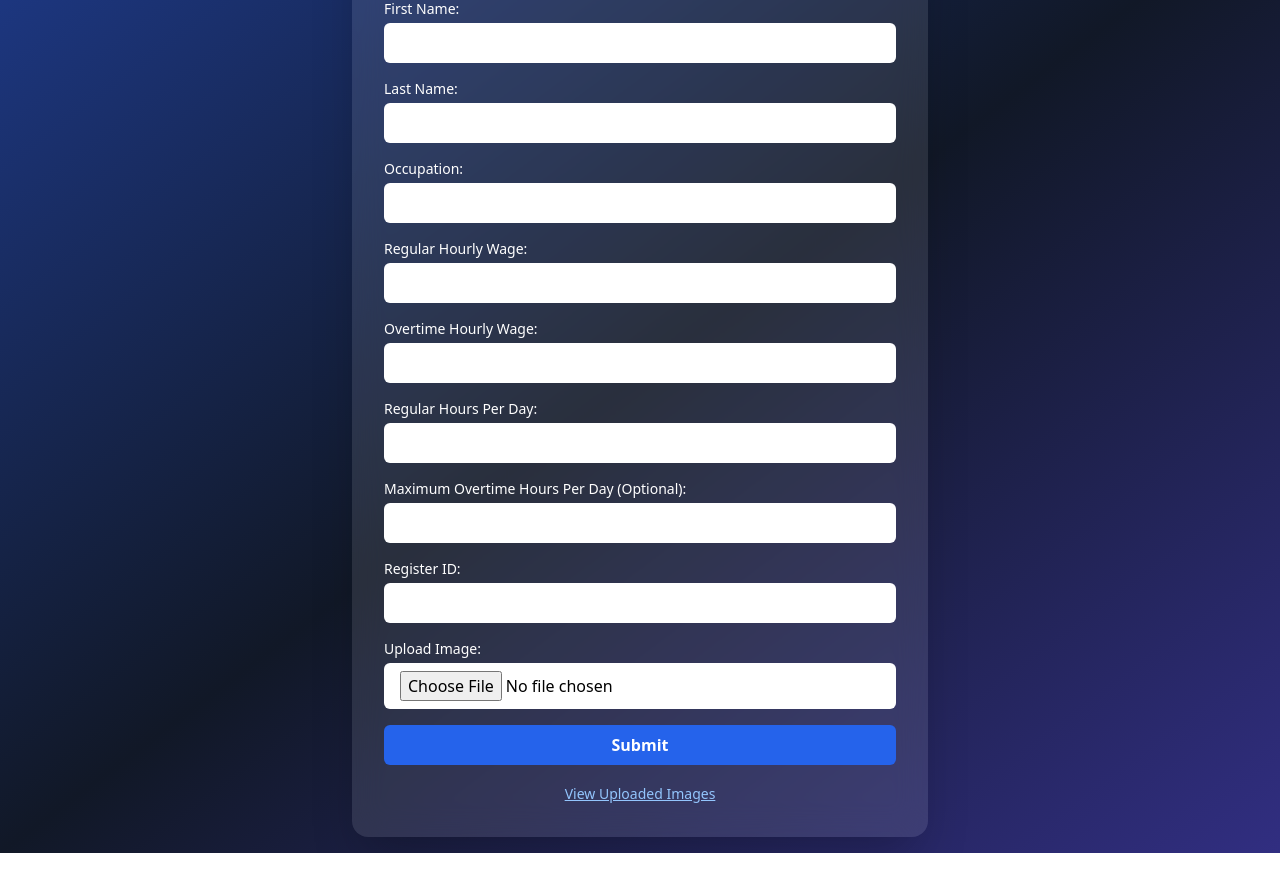
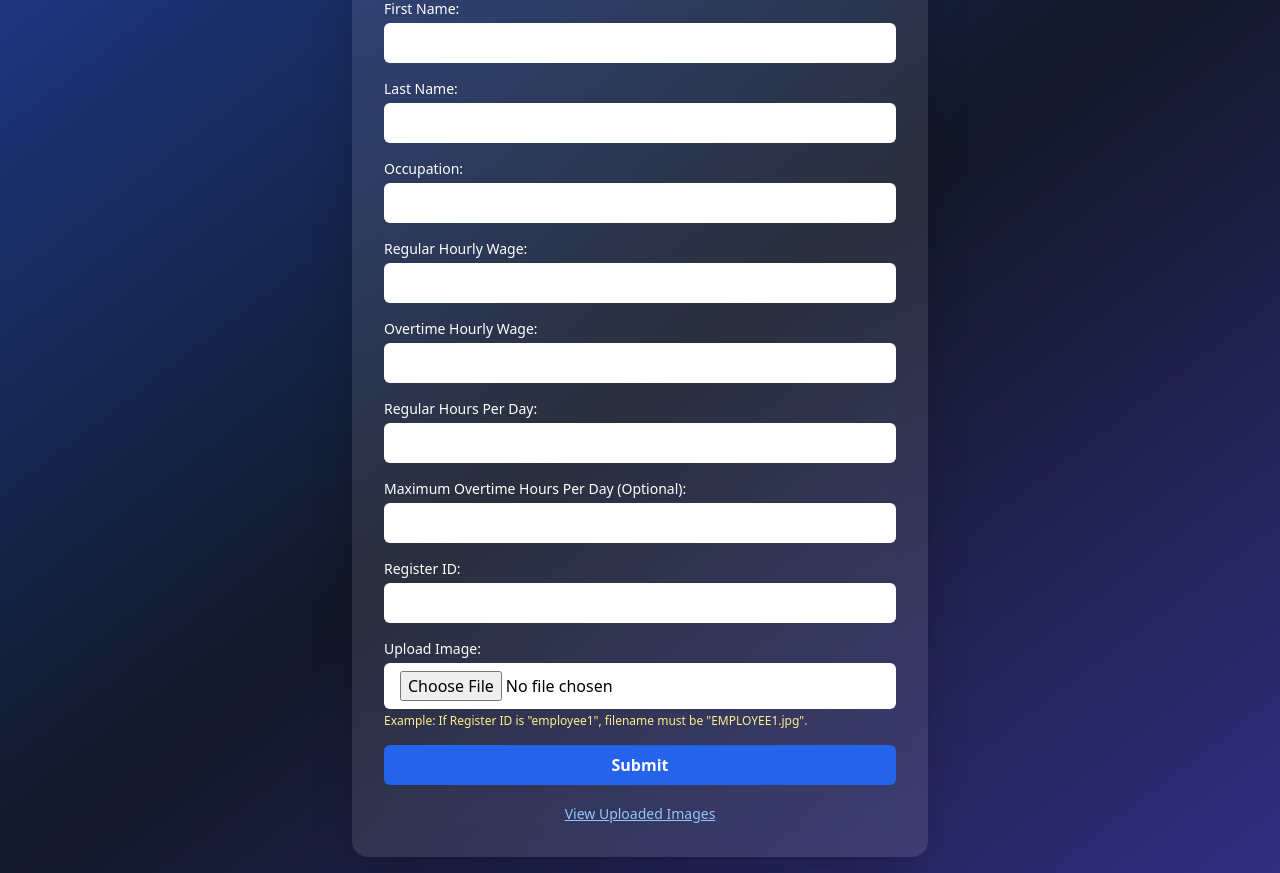
Before and after one commit to luiszep/face-attendance-system, a Flask app: page /data in a window 1280 px wide. Shown: the part 105-978 px from the top of the page. Run offline with Flask 3, Linux system fonts and the light colour scheme; the visitor is signed in with stand-in values (Sample User, id 1); some libraries are stand-ins or nearby versions.

Commit message:
Added UI check to ensure that REGID and Image Filename matched as they should.

```diff
--- a/frontend/templates/data.html
+++ b/frontend/templates/data.html
@@ -66,10 +66,20 @@
       </div>
       <div>
         <label for="image" class="block text-sm font-medium mb-1">Upload Image:</label>
-        <input type="file" id="image" name="image" class="w-full px-4 py-2 bg-white text-black rounded-md" />
+        <input type="file" id="image" name="image" accept=".jpg" class="w-full px-4 py-2 bg-white text-black rounded-md" />
+        <p id="imageError" class="text-xs text-red-300 mt-1 hidden">
+          Filename must match Register ID in UPPERCASE and end with ".jpg".
+        </p>
+        <p class="text-xs text-yellow-200 mt-1">
+          Example: If Register ID is "employee1", filename must be "EMPLOYEE1.jpg".
+        </p>
       </div>
       <div>
-        <button type="submit" class="w-full bg-blue-600 hover:bg-blue-700 text-white py-2 rounded-md font-semibold transition-all duration-200">
+        <button
+          type="submit"
+          id="submitBtn"
+          class="w-full bg-blue-600 hover:bg-blue-700 text-white py-2 rounded-md font-semibold transition-all duration-200 disabled:bg-gray-400 disabled:cursor-not-allowed"
+        >
           Submit
         </button>
       </div>
@@ -107,6 +117,37 @@
       }
     }
   </style>
+  <script>
+    const regIdInput = document.getElementById('reg_id');
+    const imageInput = document.getElementById('image');
+    const imageError = document.getElementById('imageError');
+    const submitBtn = document.getElementById('submitBtn');
+
+    function validateImageFilename() {
+      const regId = regIdInput.value.trim();
+      const file = imageInput.files[0];
+
+      if (!regId || !file) {
+        imageError.classList.add('hidden');
+        submitBtn.disabled = true;
+        return;
+      }
+
+      const expected = `${regId.toUpperCase()}.jpg`;
+      const actual = file.name;
+
+      if (actual === expected) {
+        imageError.classList.add('hidden');
+        submitBtn.disabled = false;
+      } else {
+        imageError.classList.remove('hidden');
+        submitBtn.disabled = true;
+      }
+    }
+
+    regIdInput.addEventListener('input', validateImageFilename);
+    imageInput.addEventListener('change', validateImageFilename);
+  </script>
 </body>
 
 </html>
```
